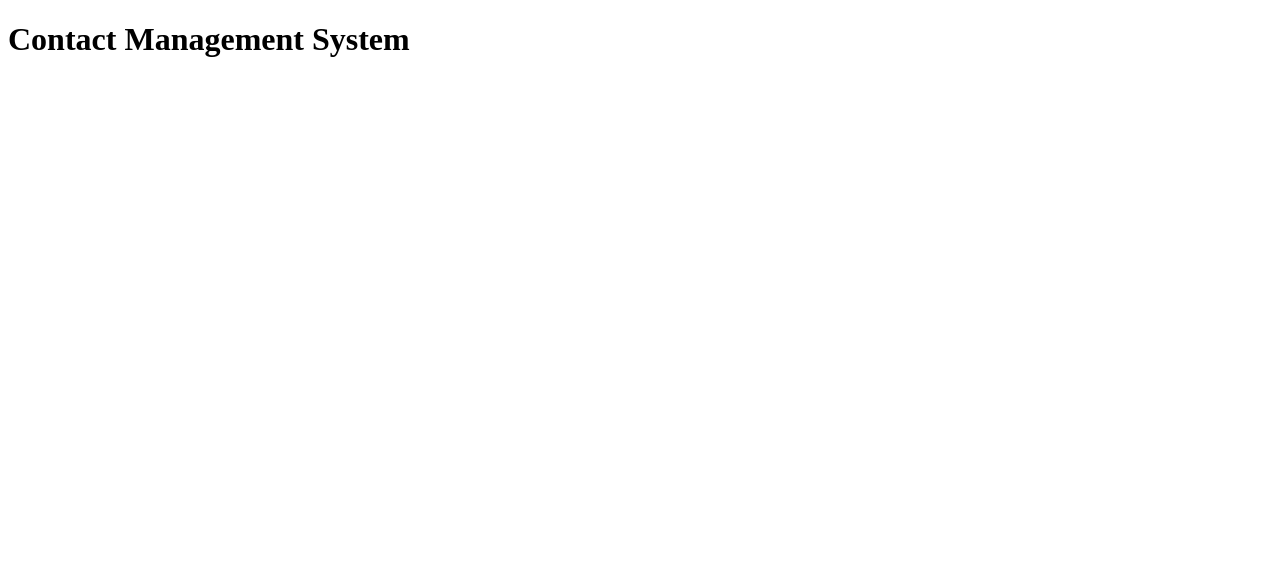
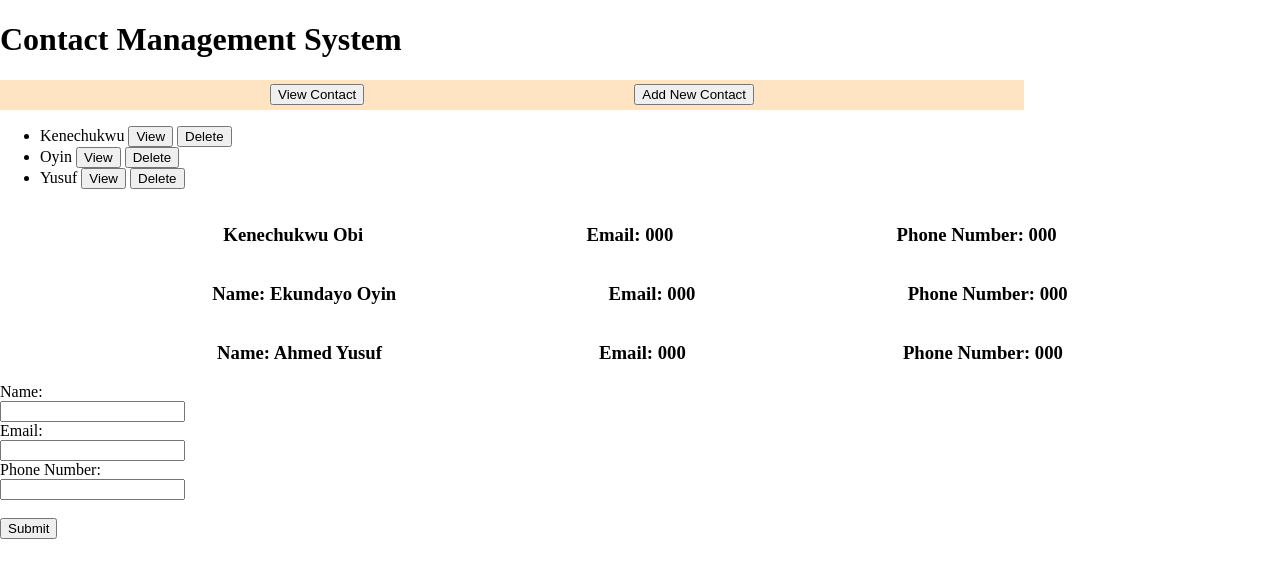
Before and after one commit to Kenn-eth/Contact-Management-System, a plain HTML site: page index.html in a window 1280 px wide. Drawn offline with Linux system fonts and the light colour scheme.

Commit message:
rough sketch of contact management system

```diff
--- a/index.html
+++ b/index.html
@@ -4,8 +4,56 @@
     <meta charset="UTF-8" />
     <meta name="viewport" content="width=device-width, initial-scale=1.0" />
     <title>ContactManager</title>
+    <link href="styles.css" rel="stylesheet" />
   </head>
   <body>
-    <h1>Contact Management System</h1>
+    <div class="container">
+      <h1>Contact Management System</h1>
+    </div>
+
+    <div class="contactManager">
+      <button class="btn">View Contact</button>
+      <button class="btn">Add New Contact</button>
+    </div>
+
+    <div class="contacts">
+      <ul>
+        <li>Kenechukwu <button>View</button> <button>Delete</button></li>
+        <li>Oyin <button>View</button> <button>Delete</button></li>
+        <li>Yusuf <button>View</button> <button>Delete</button></li>
+      </ul>
+      <div class="contactDetails" id="kene">
+        <h3>Kenechukwu Obi</h3>
+        <h3>Email: 000</h3>
+        <h3>Phone Number: 000</h3>
+      </div>
+
+      <div class="contactDetails" id="oyin">
+        <h3>Name: Ekundayo Oyin</h3>
+        <h3>Email: 000</h3>
+        <h3>Phone Number: 000</h3>
+      </div>
+
+      <div class="contactDetails" id="yusuf">
+        <h3>Name: Ahmed Yusuf</h3>
+        <h3>Email: 000</h3>
+        <h3>Phone Number: 000</h3>
+      </div>
+
+      <div class="addNew">
+        <form action="/submit-form" method="post">
+          <label for="name">Name:</label><br />
+          <input type="text" id="name" name="name" required /><br />
+
+          <label for="email">Email:</label><br />
+          <input type="email" id="email" name="email" required /><br />
+
+          <label for="phone">Phone Number:</label><br />
+          <input type="tel" id="phone" name="phone" required /><br /><br />
+
+          <input type="submit" value="Submit" />
+        </form>
+      </div>
+    </div>
   </body>
 </html>
--- a/styles.css
+++ b/styles.css
@@ -0,0 +1,20 @@
+body {
+  margin: 0;
+  padding: 0;
+  overflow-x: hidden;
+  box-sizing: border-box;
+}
+.contactManager {
+  display: flex;
+  justify-content: space-evenly;
+  align-items: center;
+  height: 30px;
+  width: 80%;
+  background-color: bisque;
+}
+
+.contactDetails {
+  display: flex;
+  justify-content: space-evenly;
+  align-items: center;
+}
```
